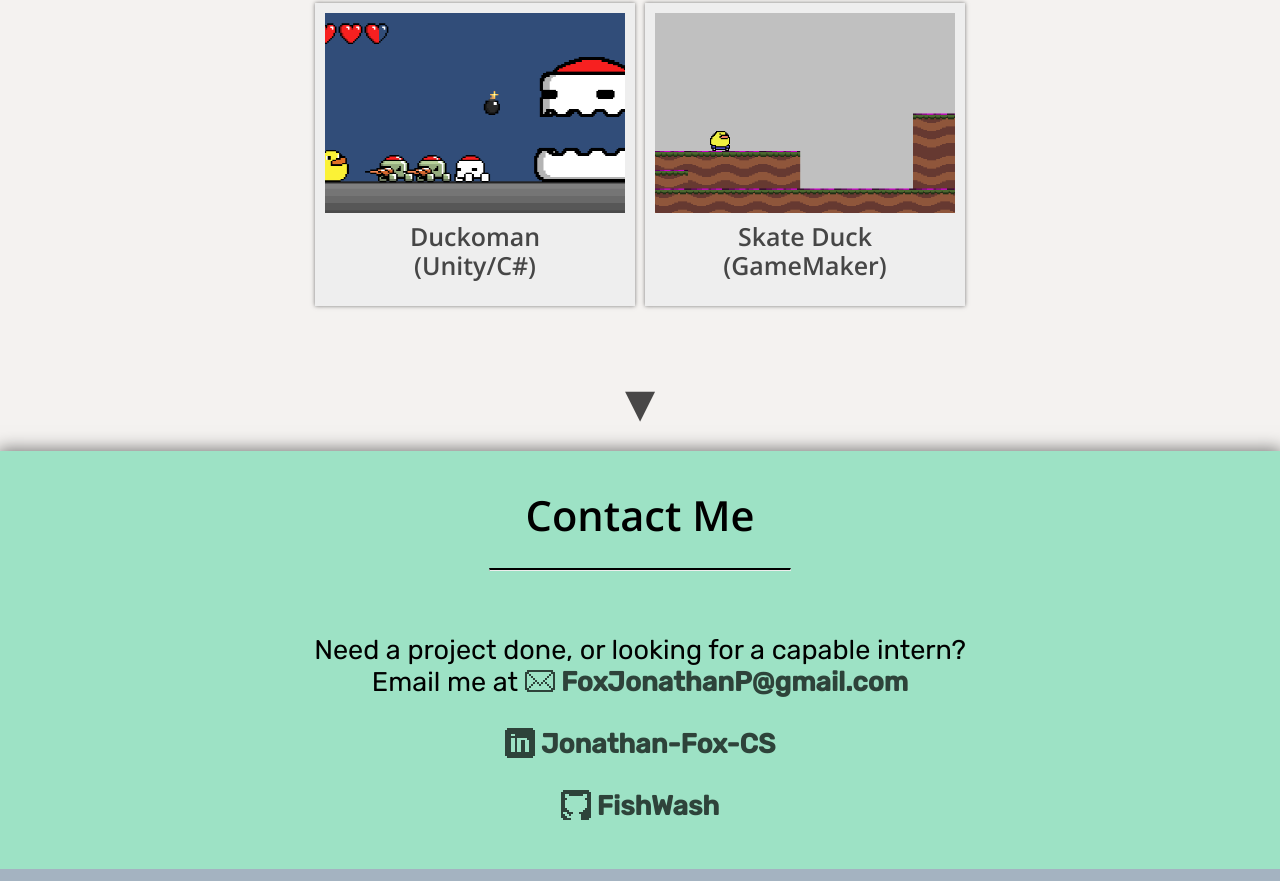
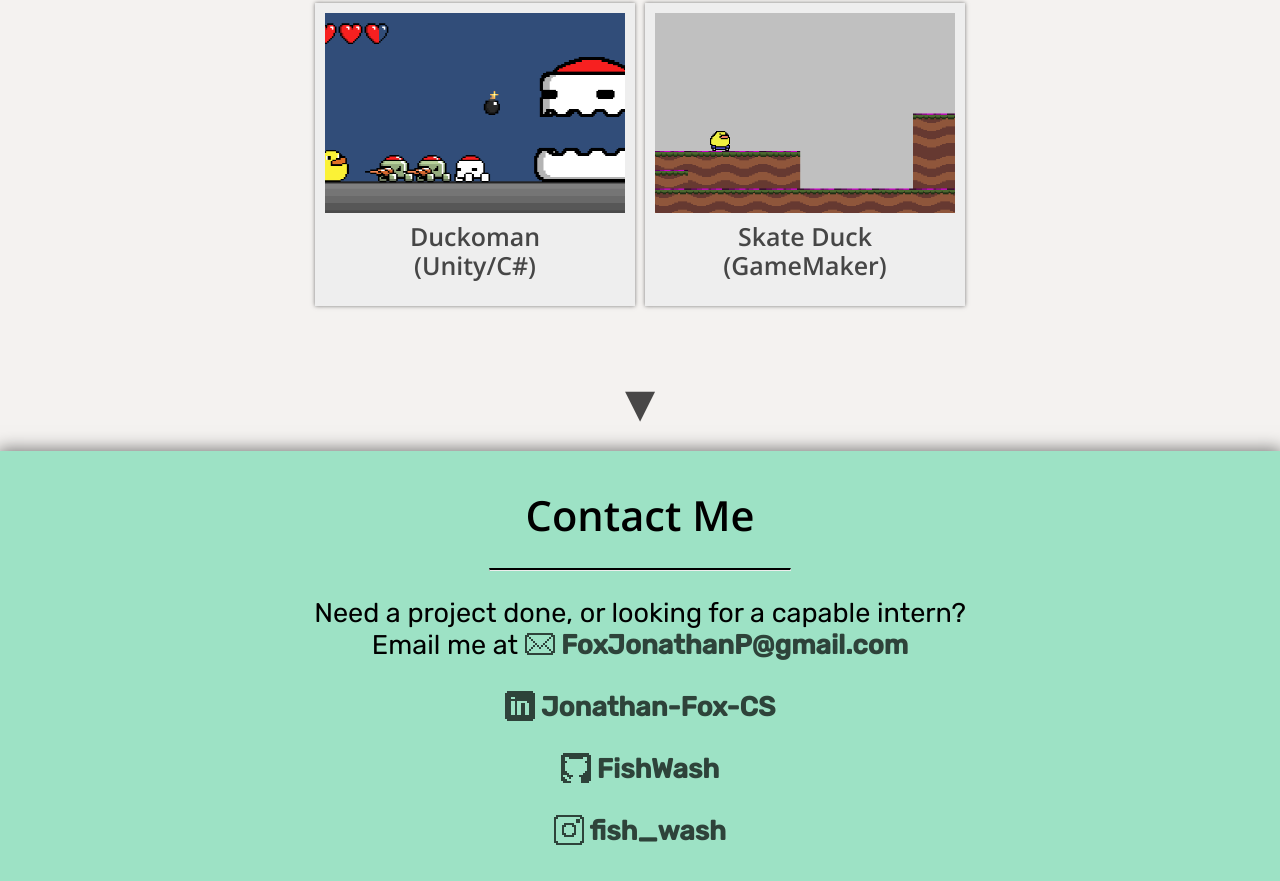
Before and after one commit to FishWash/MyWebsite, a plain HTML site: page index.html in a window 1280 px wide. Shown: the part 1958-2839 px from the top of the page. Drawn offline with nearby package versions, Linux system fonts and the light colour scheme.

Commit message:
added instagram link

```diff
--- a/index.html
+++ b/index.html
@@ -263,12 +263,11 @@
   <div class="card" style="background-color: #9de2c5;">
     <h1>Contact Me</h1>
     <hr/>
-    <div class="card-inner">
-      <div class="contact-list">
-        <p>Need a project done, or looking for a capable intern?<br>Email me at <a href="mailto:foxjonathanp@gmail.com" target="_blank" class="link"><img src="mail-icon2.png"/><b> FoxJonathanP@gmail.com</b></a> </p>
-        <p><a href="https://www.linkedin.com/in/jonathan-fox-cs/" target="_blank" class="link"><img src="linkedin-icon.png"/> Jonathan-Fox-CS</a></p>
-        <p><a href="https://github.com/fishwash" target="_blank" class="link"><img src="github-icon.png"/> FishWash</a></p>
-      </div>
+    <div class="contact-list">
+      <p>Need a project done, or looking for a capable intern?<br>Email me at <a href="mailto:foxjonathanp@gmail.com" target="_blank" class="link"><img src="mail-icon2.png"/><b> FoxJonathanP@gmail.com</b></a> </p>
+      <p><a href="https://www.linkedin.com/in/jonathan-fox-cs/" target="_blank" class="link"><img src="linkedin-icon.png"/> Jonathan-Fox-CS</a></p>
+      <p><a href="https://github.com/fishwash" target="_blank" class="link"><img src="github-icon.png"/> FishWash</a></p>
+      <p><a href="https://www.instagram.com/fish_wash/" target="_blank" class="link"><img src="insta-icon.png"/> fish_wash</a></p>
     </div>
 
   </div>
```
Also changed, not shown: insta-icon.png (added).
